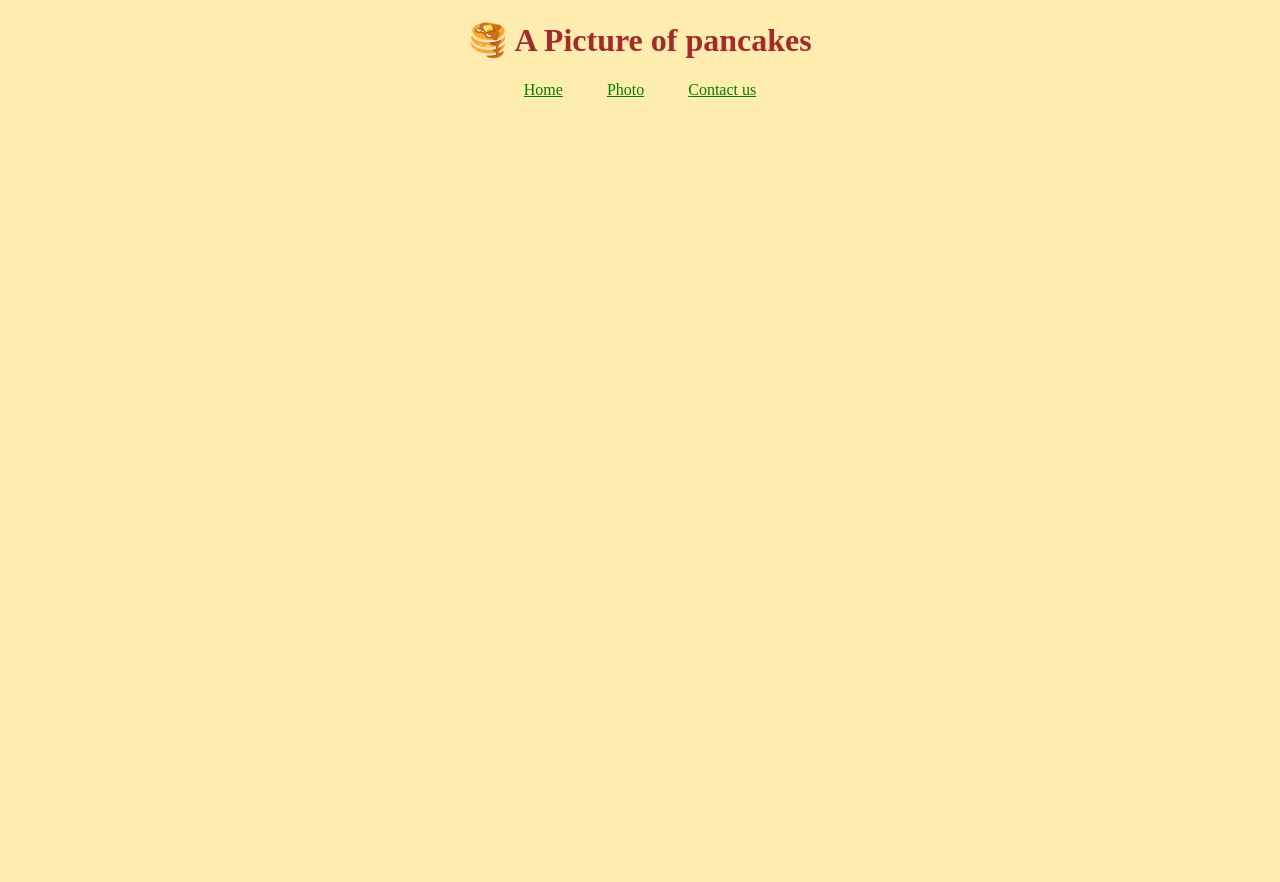
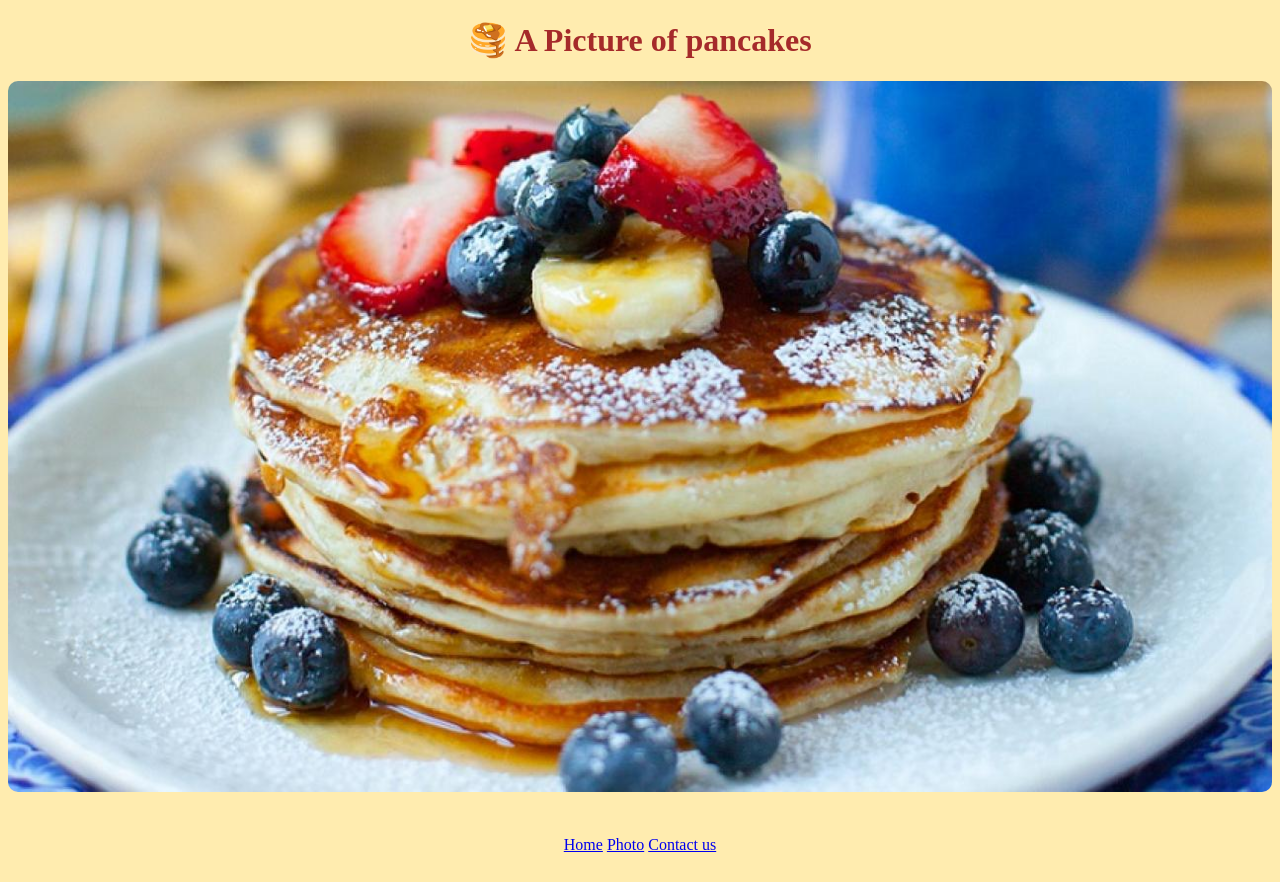
Before and after one commit to raheeeg/Croissant, a plain HTML site: page photo.html in a window 1280 px wide. Before the commit the page ends 800 px from the top, so only its background shows below. Drawn offline with Linux system fonts and the light colour scheme.

Commit message:
final touches
imported image, fixed email link

```diff
--- a/photo.html
+++ b/photo.html
@@ -8,7 +8,7 @@
 </head>
 <body>
     <h1>🥞 A Picture of pancakes</h1>
-
+    <img src="images/pancakes.jpg" alt="Pancakes" />
     <div class="links">
         <a href="/">Home</a>
         <a href="/photo.html">Photo</a>
--- a/style/style.css
+++ b/style/style.css
@@ -6,9 +6,7 @@ p {
 
 .links {
   text-align: center;
-}
-
-a {
+  margin-top: 20px;
   color: green;
   padding: 20px;
 }
@@ -16,3 +14,9 @@ a {
 body {
   background-color: #ffecaf;
 }
+
+img {
+  max-width: 100%;
+  border-radius: 10px;
+  margin: 0 auto;
+}
```
Also changed, not shown: contact.html (+1 -1 lines), index.html (+0 -1 lines), images/pancakes.jpg (added).
